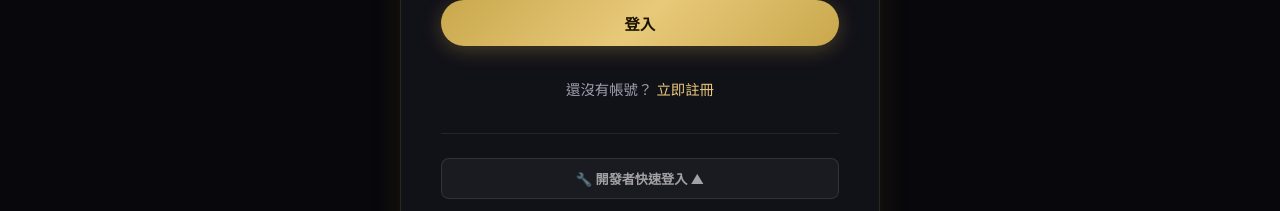
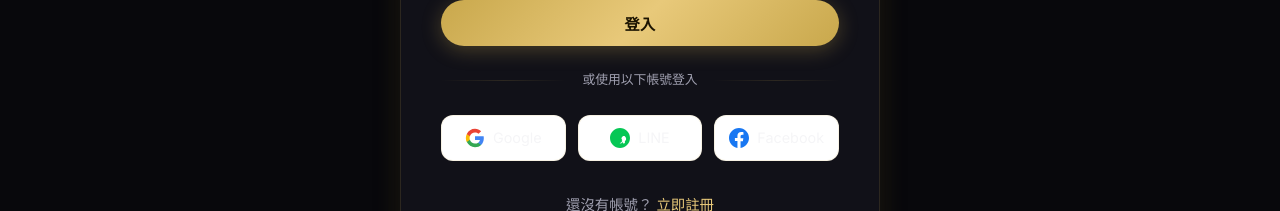
Before and after one commit to bstfsfx/mall2, a Next.js app: page /login in a window 1280 px wide. Shown: the part 490-701 px from the top of the page. Built offline with nearby package versions, Linux system fonts and the light colour scheme; no server answers; the database is empty.

Commit message:
feat: add Google/LINE/Facebook social login with OAuth callback page

```diff
--- a/src/app/(store)/login/page.module.css
+++ b/src/app/(store)/login/page.module.css
@@ -57,6 +57,63 @@
   text-align: center;
   font-size: 0.9rem;
   color: var(--text-secondary);
+}
+
+/* Social Login */
+.socialDivider {
+  display: flex;
+  align-items: center;
+  gap: 1rem;
+  margin: 1.5rem 0;
+}
+
+.socialDivider::before,
+.socialDivider::after {
+  content: '';
+  flex: 1;
+  height: 1px;
+  background: linear-gradient(to right, transparent, var(--border), transparent);
+}
+
+.socialDivider span {
+  color: var(--text-secondary);
+  font-size: 0.8rem;
+}
+
+.socialButtons {
+  display: flex;
+  gap: 0.75rem;
+}
+
+.socialButton {
+  flex: 1;
+  display: flex;
+  align-items: center;
+  justify-content: center;
+  gap: 0.5rem;
+  padding: 0.75rem;
+  border: 1px solid var(--border);
+  border-radius: var(--radius-md);
+  background: white;
+  color: var(--text);
+  font-size: 0.9rem;
+  cursor: pointer;
+  transition: all var(--duration) var(--ease);
+}
+
+.socialButton:hover {
+  border-color: var(--gold);
+  box-shadow: 0 2px 8px rgba(0, 0, 0, 0.08);
+}
+
+.socialButton:disabled {
+  opacity: 0.6;
+  cursor: not-allowed;
+}
+
+.socialIcon {
+  width: 20px;
+  height: 20px;
 }
 
 .link {
--- a/src/app/(store)/login/page.tsx
+++ b/src/app/(store)/login/page.tsx
@@ -20,7 +20,7 @@ function LoginForm() {
   const [showDev, setShowDev] = useState(true);
   const router = useRouter();
   const searchParams = useSearchParams();
-  const { signIn } = useAuth();
+  const { signIn, signInWithGoogle, signInWithLine, signInWithFacebook } = useAuth();
 
   const handleSubmit = async (e: React.FormEvent) => {
     e.preventDefault();
@@ -101,6 +101,76 @@ function LoginForm() {
             </button>
           </form>
 
+          {/* Social Login Buttons */}
+          <div className={styles.socialDivider}>
+            <span>或使用以下帳號登入</span>
+          </div>
+
+          <div className={styles.socialButtons}>
+            <button
+              type="button"
+              className={styles.socialButton}
+              onClick={async () => {
+                setLoading(true);
+                setError(null);
+                const res = await signInWithGoogle();
+                if (res.error) {
+                  setError(res.error);
+                  setLoading(false);
+                }
+              }}
+              disabled={loading}
+            >
+              <svg className={styles.socialIcon} viewBox="0 0 24 24" fill="none">
+                <path d="M22.56 12.25c0-.78-.07-1.53-.2-2.25H12v4.26h5.92c-.26 1.37-1.04 2.53-2.21 3.31v2.77h3.57c2.08-1.92 3.28-4.74 3.28-8.09z" fill="#4285F4"/>
+                <path d="M12 23c2.97 0 5.46-.98 7.28-2.66l-3.57-2.77c-.98.66-2.23 1.06-3.71 1.06-2.86 0-5.29-1.93-6.16-4.53H2.18v2.84C3.99 20.53 7.7 23 12 23z" fill="#34A853"/>
+                <path d="M5.84 14.09c-.22-.66-.35-1.36-.35-2.09s.13-1.43.35-2.09V7.07H2.18C1.43 8.55 1 10.22 1 12s.43 3.45 1.18 4.93l2.85-2.22.81-.62z" fill="#FBBC05"/>
+                <path d="M12 5.38c1.62 0 3.06.56 4.21 1.64l3.15-3.15C17.45 2.09 14.97 1 12 1 7.7 1 3.99 3.47 2.18 7.07l3.66 2.84c.87-2.6 3.3-4.53 6.16-4.53z" fill="#EA4335"/>
+              </svg>
+              Google
+            </button>
+
+            <button
+              type="button"
+              className={styles.socialButton}
+              onClick={async () => {
+                setLoading(true);
+                setError(null);
+                const res = await signInWithLine();
+                if (res.error) {
+                  setError(res.error);
+                  setLoading(false);
+                }
+              }}
+              disabled={loading}
+            >
+              <svg className={styles.socialIcon} viewBox="0 0 24 24" fill="#06C755">
+                <path d="M12 0C5.373 0 0 5.373 0 12s5.373 12 12 12 12-5.373 12-12S18.627 0 12 0zm5.894 17.703c-.213.637-1.485 1.336-2.097.684-.192-.204-.371-.438-.538-.678-.477-.685-.893-1.407-1.159-2.045-1.043-2.508-.224-5.29 1.4-5.91.537-.205 1.132-.21 1.67-.02.541.19.983.54 1.33.98.342.434.595.962.747 1.532.162.573.14 1.173-.033 1.743-.193.636-.69 1.075-1.32 1.714zM8.851 14.435c.128-.16.266-.314.432-.447.615-.492 1.37-.716 2.178-.646.809.07 1.522.416 2.077.958.278.272.506.59.676.94.166.343.262.718.283 1.103.022.391-.03.785-.152 1.158-.208.637-.793 1.072-1.444 1.062-.652-.012-1.223-.427-1.613-.962-.39-.534-.647-1.164-.752-1.832-.104-.667-.024-1.356.232-1.985.257-.63.726-1.163 1.323-1.517-.665-.27-1.284-.143-1.873.165-.362.19-.687.445-.967.756-.282.314-.492.691-.617 1.108-.124.414-.157.856-.097 1.292.06.437.237.857.514 1.222.28.368.648.668 1.062.869.415.2.867.292 1.328.27.461-.022.91-.127 1.317-.308.407-.181.766-.439 1.052-.753.286-.315.5-.686.628-1.085.126-.396.165-.812.114-1.222-.05-.41-.192-.808-.414-1.163-.224-.358-.516-.672-.854-.918-.338-.247-.722-.424-1.126-.519.537-.408.958-.949 1.206-1.558.249-.61.282-1.273.095-1.903-.186-.629-.562-1.188-1.073-1.596-.511-.408-1.131-.695-1.792-.823-.661-.129-1.352-.092-1.996.105-.644.197-1.212.565-1.632 1.053-.419.488-.698 1.094-.8 1.742-.103.648-.018 1.32.245 1.933.263.614.702 1.122 1.26 1.458z"/>
+              </svg>
+              LINE
+            </button>
+
+            <button
+              type="button"
+              className={styles.socialButton}
+              onClick={async () => {
+                setLoading(true);
+                setError(null);
+                const res = await signInWithFacebook();
+                if (res.error) {
+                  setError(res.error);
+                  setLoading(false);
+                }
+              }}
+              disabled={loading}
+            >
+              <svg className={styles.socialIcon} viewBox="0 0 24 24" fill="#1877F2">
+                <path d="M24 12.073c0-6.627-5.373-12-12-12s-12 5.373-12 12c0 5.99 4.388 10.954 10.125 11.854v-8.385H7.078v-3.471h3.047v-2.642c0-3.007 1.792-4.669 4.533-4.669 1.312 0 2.686.262 2.686.262v2.951h-1.51c-1.491 0-1.956.925-1.956 1.874v2.573h3.329l-.532 3.469h-2.797V23.93C19.612 23.027 24 18.062 24 12.073z"/>
+              </svg>
+              Facebook
+            </button>
+          </div>
+
           <div className={styles.footer}>
             <p>還沒有帳號？ <Link href="/signup" className={styles.link}>立即註冊</Link></p>
           </div>
--- a/src/context/AuthContext.tsx
+++ b/src/context/AuthContext.tsx
@@ -23,6 +23,9 @@ interface AuthContextType {
   isAdmin: boolean;
   signIn: (email: string, password: string) => Promise<{ error: string | null }>;
   signUp: (email: string, password: string, name: string) => Promise<{ error: string | null }>;
+  signInWithGoogle: () => Promise<{ error: string | null }>;
+  signInWithLine: () => Promise<{ error: string | null }>;
+  signInWithFacebook: () => Promise<{ error: string | null }>;
   signOut: () => Promise<void>;
   refreshProfile: () => Promise<void>;
   csrfFetch: (url: string, options?: RequestInit) => Promise<Response>;
@@ -118,6 +121,45 @@ export function AuthProvider({ children }: { children: React.ReactNode }) {
     return { error: error?.message ?? null };
   };
 
+  /**
+   * Sign in with Google OAuth
+   */
+  const signInWithGoogle = async () => {
+    const { error } = await supabase.auth.signInWithOAuth({
+      provider: 'google',
+      options: {
+        redirectTo: `${window.location.origin}/auth/callback`,
+      },
+    });
+    return { error: error?.message ?? null };
+  };
+
+  /**
+   * Sign in with LINE OAuth
+   */
+  const signInWithLine = async () => {
+    const { error } = await supabase.auth.signInWithOAuth({
+      provider: 'line',
+      options: {
+        redirectTo: `${window.location.origin}/auth/callback`,
+      },
+    });
+    return { error: error?.message ?? null };
+  };
+
+  /**
+   * Sign in with Facebook OAuth
+   */
+  const signInWithFacebook = async () => {
+    const { error } = await supabase.auth.signInWithOAuth({
+      provider: 'facebook',
+      options: {
+        redirectTo: `${window.location.origin}/auth/callback`,
+      },
+    });
+    return { error: error?.message ?? null };
+  };
+
   const signOut = async () => {
     await supabase.auth.signOut();
     setProfile(null);
@@ -134,6 +176,7 @@ export function AuthProvider({ children }: { children: React.ReactNode }) {
       user, profile, loading,
       isAdmin: profile?.role === 'admin',
       signIn, signUp, signOut, refreshProfile,
+      signInWithGoogle, signInWithLine, signInWithFacebook,
       csrfFetch,
     }}>
       {children}
```
Also changed, not shown: src/app/auth/callback/page.tsx (added, +42 -0 lines), 1 other file (tests, documents, lock files or other folders).
